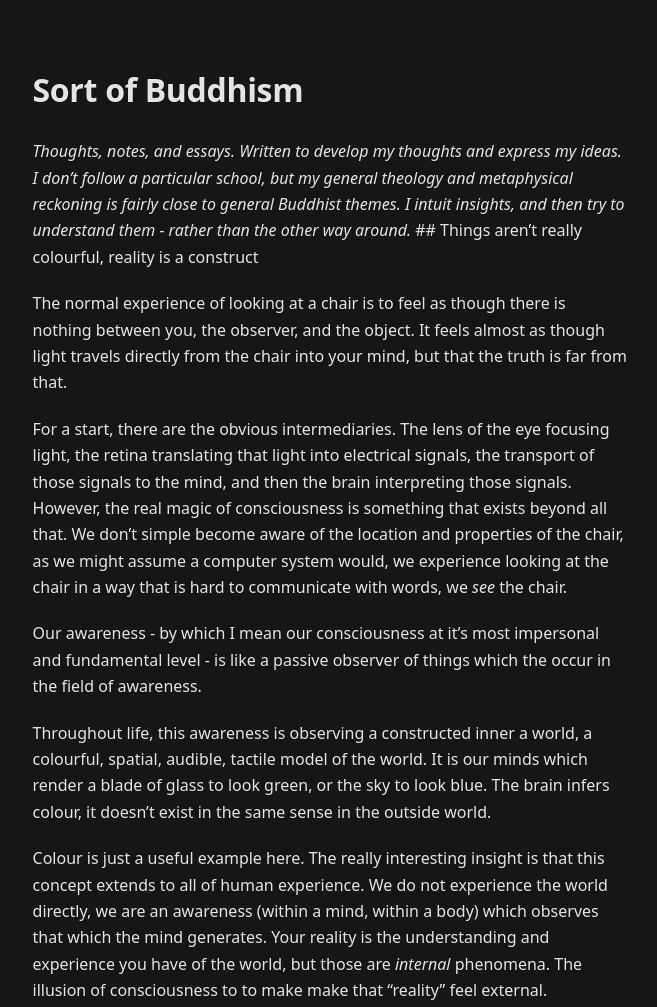
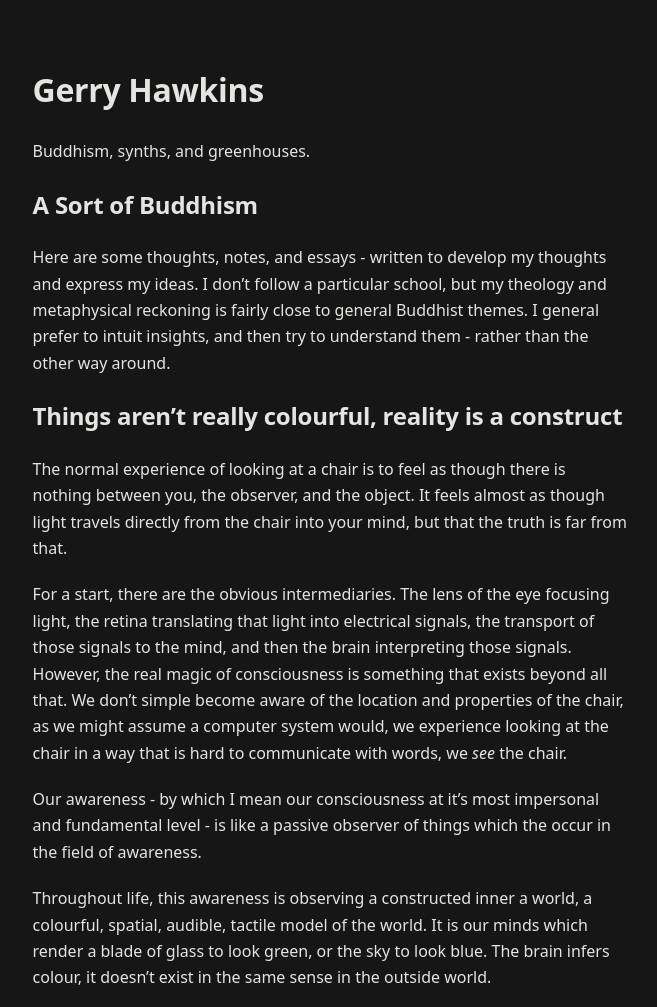
Before and after one commit to hgerry/gpfhawkins.com, a plain HTML site: page index.html in a window 1280 px wide. Shown: the top 1007 px of the page, without its empty margins (310-967 px from the left). Drawn offline with Linux system fonts and the light colour scheme.

Commit message:
title update

```diff
--- a/index.html
+++ b/index.html
@@ -28,13 +28,16 @@
   <link rel="stylesheet" href="style.css" />
 </head>
 <body>
-<h1 id="sort-of-buddhism">Sort of Buddhism</h1>
-<p><em>Thoughts, notes, and essays. Written to develop my thoughts and
-express my ideas. I don’t follow a particular school, but my general
-theology and metaphysical reckoning is fairly close to general Buddhist
-themes. I intuit insights, and then try to understand them - rather than
-the other way around.</em> ## Things aren’t really colourful, reality is
-a construct</p>
+<h1 id="gerry-hawkins">Gerry Hawkins</h1>
+<p>Buddhism, synths, and greenhouses.</p>
+<h2 id="a-sort-of-buddhism">A Sort of Buddhism</h2>
+<p>Here are some thoughts, notes, and essays - written to develop my
+thoughts and express my ideas. I don’t follow a particular school, but
+my theology and metaphysical reckoning is fairly close to general
+Buddhist themes. I general prefer to intuit insights, and then try to
+understand them - rather than the other way around.</p>
+<h2 id="things-arent-really-colourful-reality-is-a-construct">Things
+aren’t really colourful, reality is a construct</h2>
 <p>The normal experience of looking at a chair is to feel as though
 there is nothing between you, the observer, and the object. It feels
 almost as though light travels directly from the chair into your mind,
```
Also changed, not shown: 1 other file.
